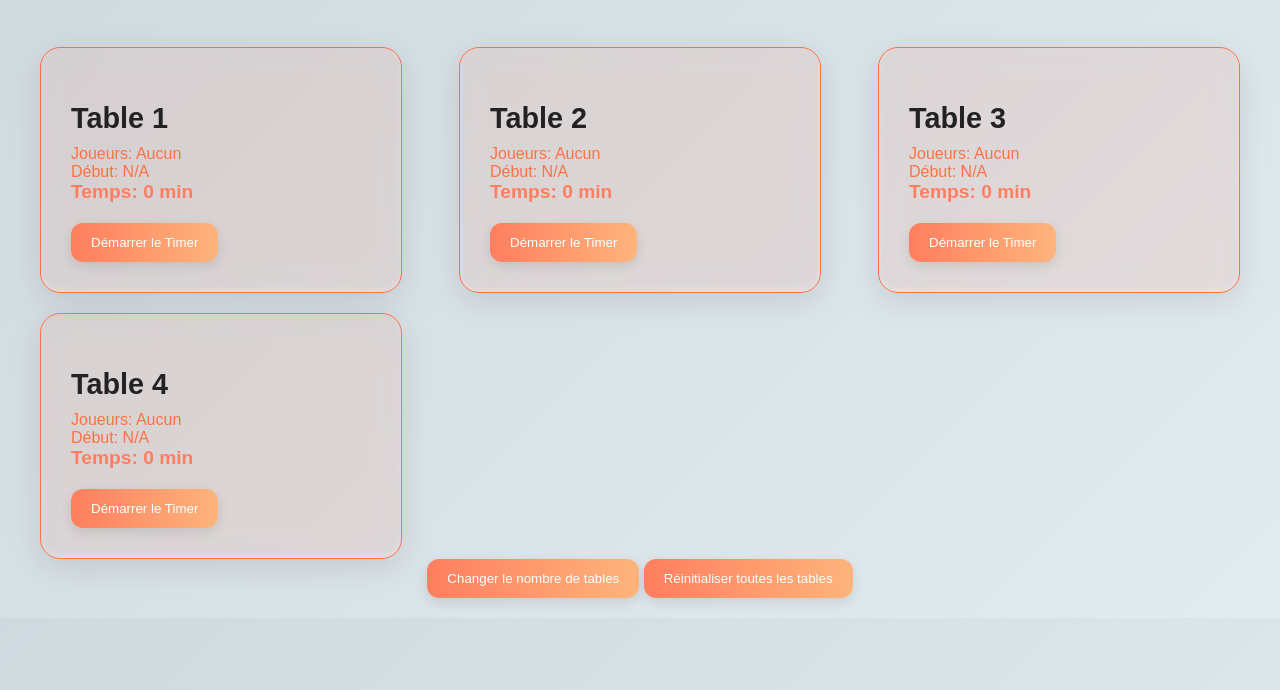
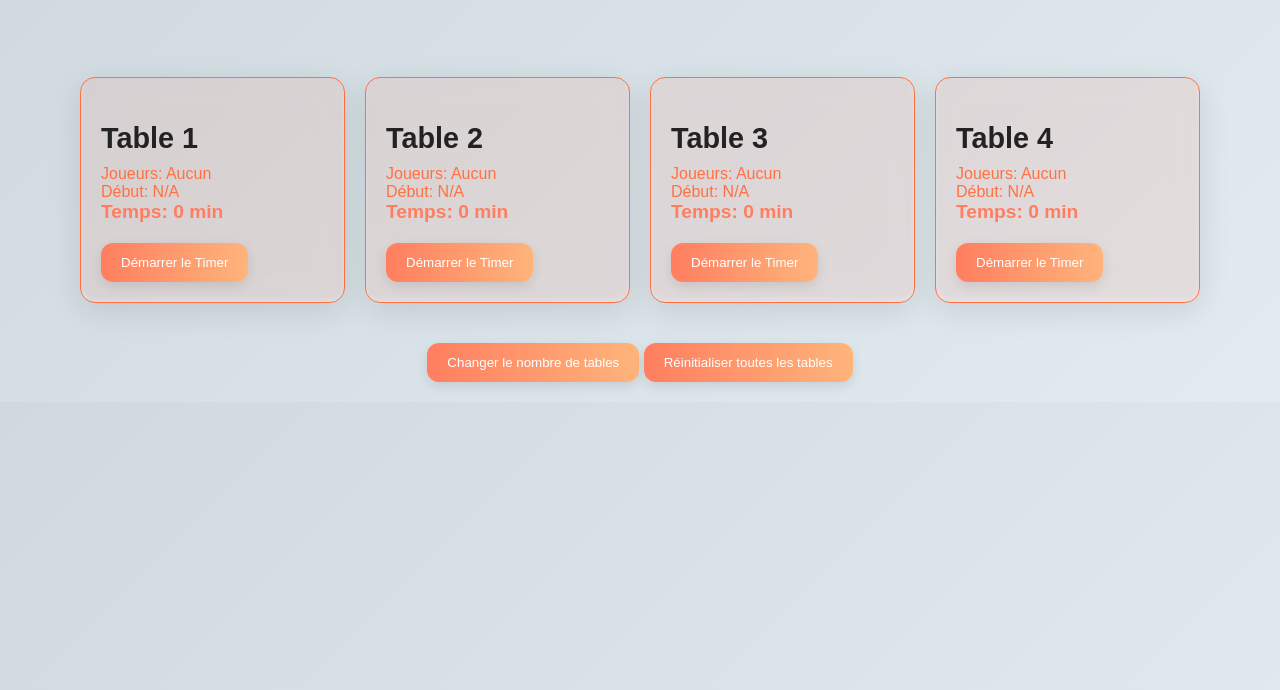
Before and after one commit to kyleex/table-tracker, a plain HTML site: page index.html in a window 1280 px wide. Both pictures are taken after a click on the button "Réinitialiser toutes les tables". Shown: the part 110-800 px from the top of the page. Drawn offline with Linux system fonts and the light colour scheme.

Commit message:
style: amélioration des dégradés et animations CSS pour une meilleure UX

```diff
--- a/script.js
+++ b/script.js
@@ -92,6 +92,15 @@ function closeModal() {
     modal.style.display = 'none'; // Masquer le modal
 }
 
+// Fonction pour réinitialiser le modal
+function resetModal() {
+    document.getElementById('player1').value = '';
+    document.getElementById('player2').value = '';
+    document.getElementById('table-name').value = '';
+    document.getElementById('pool-name').value = '';
+    document.getElementById('match-type').checked = false;
+}
+
 // Fonction pour démarrer le timer avec les nouvelles options
 function startTimerWithPlayers() {
     const modal = document.getElementById('player-modal');
@@ -180,12 +189,18 @@ function toggleTimer(tableId) {
     }
 }
 
+
+// Fonction pour arrêter le timer
 function stopTimer(tableId) {
     const table = tables.find(t => t.id === tableId);
     if (table.timer) {
         clearInterval(table.timer);
         table.timer = null;
     }
+
+    // Réinitialiser les informations de la table
+    table.players = [];
+    table.startTime = null;
 
     const timerElement = document.getElementById(`timer-${tableId}`);
     if (timerElement) {
@@ -210,18 +225,21 @@ function stopTimer(tableId) {
 
     const playersElement = document.getElementById(`players-${tableId}`);
     if (playersElement) {
-        playersElement.textContent = `Joueurs: ${table.players.length ? table.players.join(', ') : 'Aucun'}`;
+        playersElement.textContent = `Joueurs: Aucun`;
     }
 
     const startTimeElement = document.getElementById(`start-time-${tableId}`);
     if (startTimeElement) {
-        startTimeElement.textContent = `Début: ${table.startTime ? new Date(table.startTime).toLocaleTimeString() : 'N/A'}`;
+        startTimeElement.textContent = `Début: N/A`;
     }
 
     const startButton = document.getElementById(`start-${table.id}`);
     if (startButton) {
         startButton.style.display = 'inline-block';
     }
+
+    // Réinitialiser le modal après l'arrêt du timer
+    resetModal();
 }
 
 // Fonction pour mettre à jour les joueurs d'une table
--- a/styles.css
+++ b/styles.css
@@ -8,6 +8,8 @@ body {
     align-items: center;
     background: linear-gradient(135deg, #cfd9df, #e2ebf0);
     color: #333;
+    overflow-x: hidden; /* Empêche le défilement horizontal */
+    box-sizing: border-box; /* Inclut le padding et la bordure dans la largeur totale */
 }
 
 /* Titre principal */
@@ -25,12 +27,16 @@ h1 {
 
 /* Container global pour les tables */
 #tables-container {
-    display: flex;
-    flex-direction: column;
+    display: grid;
+    grid-template-columns: repeat(auto-fit, minmax(200px, 1fr)); /* Utiliser une grille */
+    gap: 20px; /* Espace entre les cartes */
     width: 100%;
     max-width: 1200px;
-    gap: 40px;
-    padding: 0 20px;
+    max-height: 70vh;
+    overflow-y: auto;
+    padding: 20px;
+    border-radius: 8px;
+    box-sizing: border-box; /* Inclut le padding et la bordure dans la largeur totale */
 }
 
 /* Section des tables prioritaires */
@@ -39,6 +45,7 @@ h1 {
     padding: 20px;
     border-radius: 15px;
     box-shadow: 0 4px 12px rgba(0, 0, 0, 0.1);
+    box-sizing: border-box; /* Inclut le padding et la bordure dans la largeur totale */
 }
 
 /* Titre de la section prioritaire */
@@ -51,23 +58,30 @@ h1 {
 
 /* Grille pour l'affichage des tables */
 .table-grid {
-    display: flex;
-    flex-wrap: wrap;
-    gap: 20px;
-    justify-content: space-between;
+    display: grid;
+    grid-template-columns: repeat(auto-fit, minmax(200px, 1fr)); /* Colonnes dynamiques */
+    gap: 20px; /* Espace entre les cartes */
+    width: 100%;
+    max-width: 1200px;
+    padding: 20px;
+    margin: 0 auto; /* Centrer le conteneur de la grille */
+    box-sizing: border-box; /* Inclut le padding et la bordure dans la largeur totale */
 }
 
 /* Style des cartes de table */
 .table {
-    width: 300px;
-    padding: 30px;
-    border-radius: 20px;
+    width: 100%;
+    max-width: 100%; /* Assurer que la carte ne dépasse pas */
+    padding: 20px;
+    border-radius: 15px;
     background: rgba(255, 255, 255, 0.15);
     backdrop-filter: blur(12px);
     border: 1px solid rgba(255, 255, 255, 0.3);
     box-shadow: 0 8px 32px rgba(0, 0, 0, 0.1), inset 0 -3px 5px rgba(255, 255, 255, 0.2);
-    transition: transform 0.3s ease, box-shadow 0.3s ease;
-    position: relative;
+    transition: transform 0.3s ease, box-shadow 0.3s ease, margin 0.3s ease;
+    margin-top: -10px;
+    z-index: 1;
+    box-sizing: border-box; /* Inclut le padding et la bordure dans la largeur totale */
 }
 
 .table.inactive {
@@ -77,8 +91,10 @@ h1 {
 }
 
 .table:hover {
-    transform: translateY(-10px);
+    transform: translateY(-15px) scale(1.05);
     box-shadow: 0 15px 30px rgba(0, 0, 0, 0.2);
+    margin-top: -20px;
+    z-index: 10;
 }
 
 .table h2 {
@@ -105,6 +121,7 @@ button {
     font-weight: 500;
     transition: transform 0.2s ease, box-shadow 0.2s ease;
     box-shadow: 0 4px 12px rgba(0, 0, 0, 0.1);
+    box-sizing: border-box; /* Inclut le padding et la bordure dans la largeur totale */
 }
 
 button:hover {
@@ -125,6 +142,7 @@ button:hover {
     background-color: rgba(0, 0, 0, 0.6); /* Assombrir le fond */
     padding-top: 60px;
     animation: fadeIn 0.3s ease-out; /* Animation d'apparition */
+    box-sizing: border-box; /* Inclut le padding et la bordure dans la largeur totale */
 }
 
 .modal-content {
@@ -138,14 +156,13 @@ button:hover {
     box-shadow: 0 10px 30px rgba(0, 0, 0, 0.2);
     animation: slideIn 0.3s ease-out; /* Animation de glissement */
     background: linear-gradient(135deg, #f0f0f0, #ffffff); /* Fond en dégradé */
+    box-sizing: border-box; /* Inclut le padding et la bordure dans la largeur totale */
 }
 
 @keyframes fadeIn {
     from { opacity: 0; }
     to { opacity: 1; }
 }
-
-
 
 @keyframes slideIn {
     from { transform: translateY(-20px); }
@@ -174,6 +191,7 @@ input[type="text"] {
     border-radius: 8px;
     box-shadow: inset 0 1px 3px rgba(0, 0, 0, 0.1);
     transition: border-color 0.2s ease;
+    box-sizing: border-box; /* Inclut le padding et la bordure dans la largeur totale */
 }
 
 input[type="text"]:focus {
@@ -193,6 +211,7 @@ button {
     transition: transform 0.2s ease, box-shadow 0.2s ease;
     box-shadow: 0 4px 12px rgba(0, 0, 0, 0.1);
     display: inline-block; /* Assurez-vous que les boutons sont en ligne */
+    box-sizing: border-box; /* Inclut le padding et la bordure dans la largeur totale */
 }
 
 button:hover {
@@ -205,6 +224,7 @@ button:hover {
     display: inline-block;
     width: 100px; /* Augmenter la largeur pour le texte */
     height: 34px;
+    box-sizing: border-box; /* Inclut le padding et la bordure dans la largeur totale */
 }
 
 .switch-input {
@@ -229,12 +249,13 @@ button:hover {
     padding: 0 10px; /* Ajouter de l'espace pour le texte */
     font-size: 14px;
     color: white;
+    box-sizing: border-box; /* Inclut le padding et la bordure dans la largeur totale */
 }
 
 .switch-label:before {
     position: absolute;
     content: "Simple";
-    left: 10px;
+    left: 2.5rem;
     color: #fff;
     transition: 0.4s;
 }
@@ -242,7 +263,6 @@ button:hover {
 .switch-input:checked + .switch-label:before {
     content: "Double";
     left: auto;
-    right: 10px;
 }
 
 .switch-label:after {
```
